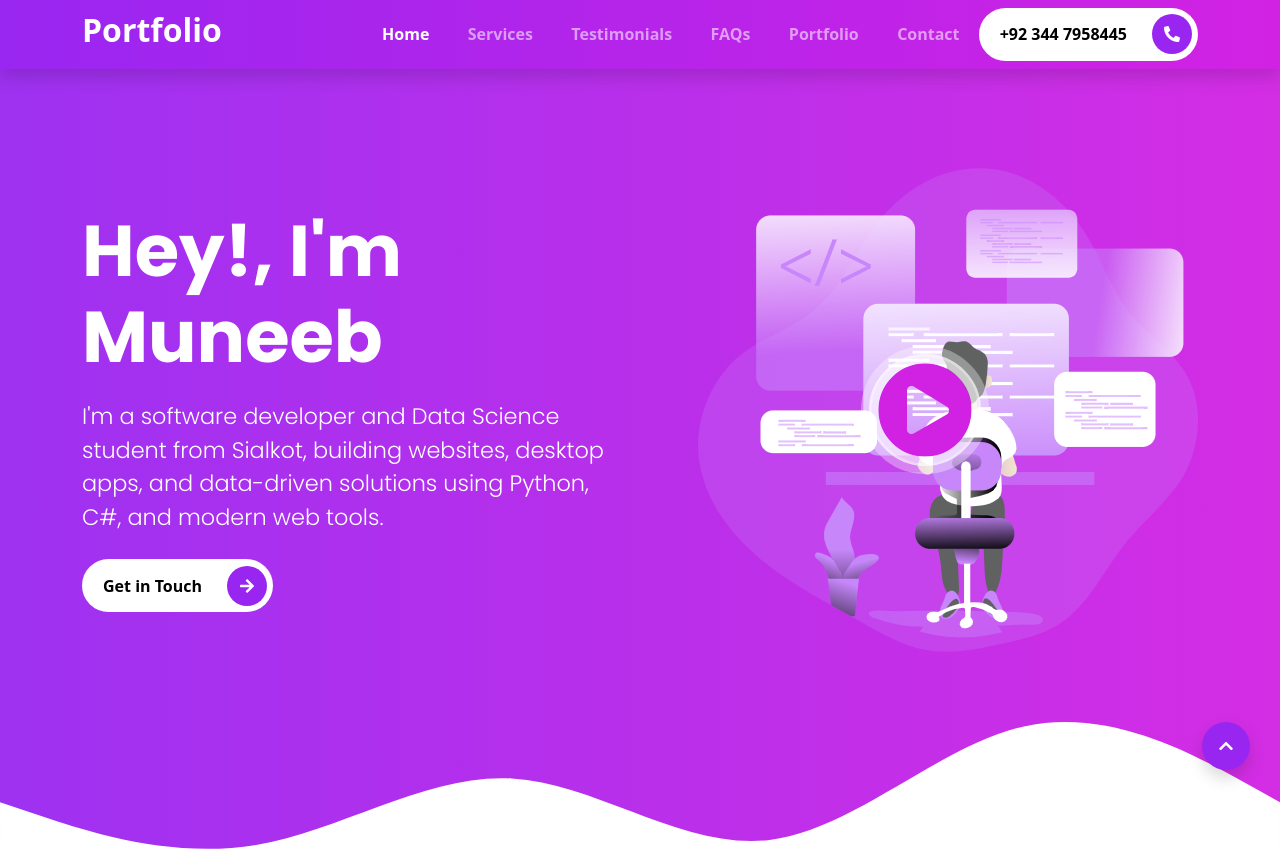
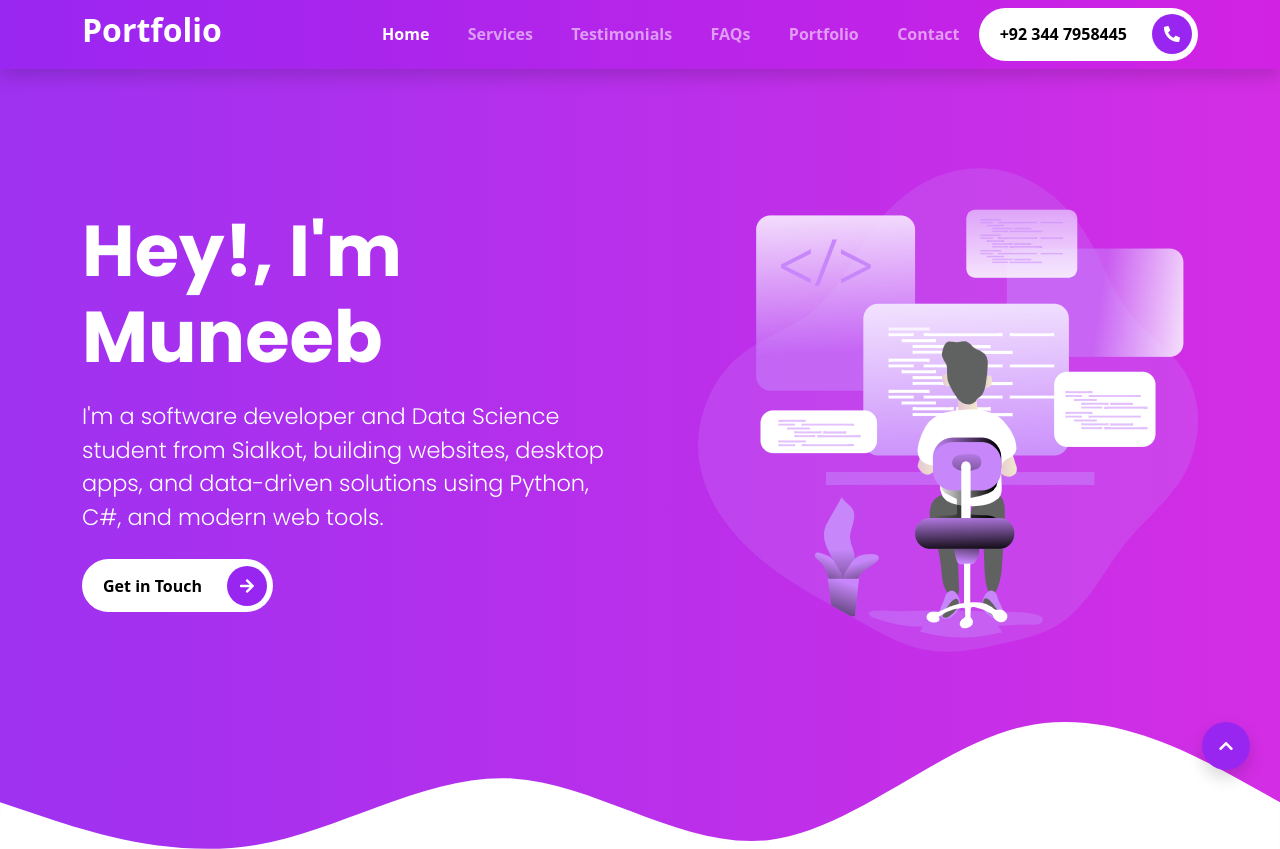
Before and after one commit to muneeb-shafique/Portfolio, a website: page index.html in a window 1280 px wide. Shown: the top 849 px of the page. Drawn offline with nearby package versions, Linux system fonts and the light colour scheme; files that its build step writes are made by us from their sources.

Commit message:
Removing video feature

```diff
--- a/index.html
+++ b/index.html
@@ -74,13 +74,13 @@
       <div class="col-md-6 intros text-end">
         <div class="video-box">
           <img src="images/arts/intro-section-illustration.png" alt="video illutration" class="img-fluid">
-          <a href="#" class="glightbox position-absolute top-50 start-50 translate-middle">
+          <!-- <a href="#" class="glightbox position-absolute top-50 start-50 translate-middle">
             <span>
               <i class="fas fa-play-circle"></i>
             </span>
             <span class="border-animation border-animation--border-1"></span>
             <span class="border-animation border-animation--border-2"></span>
-          </a>
+          </a> -->
         </div>
       </div>
     </div>
```
